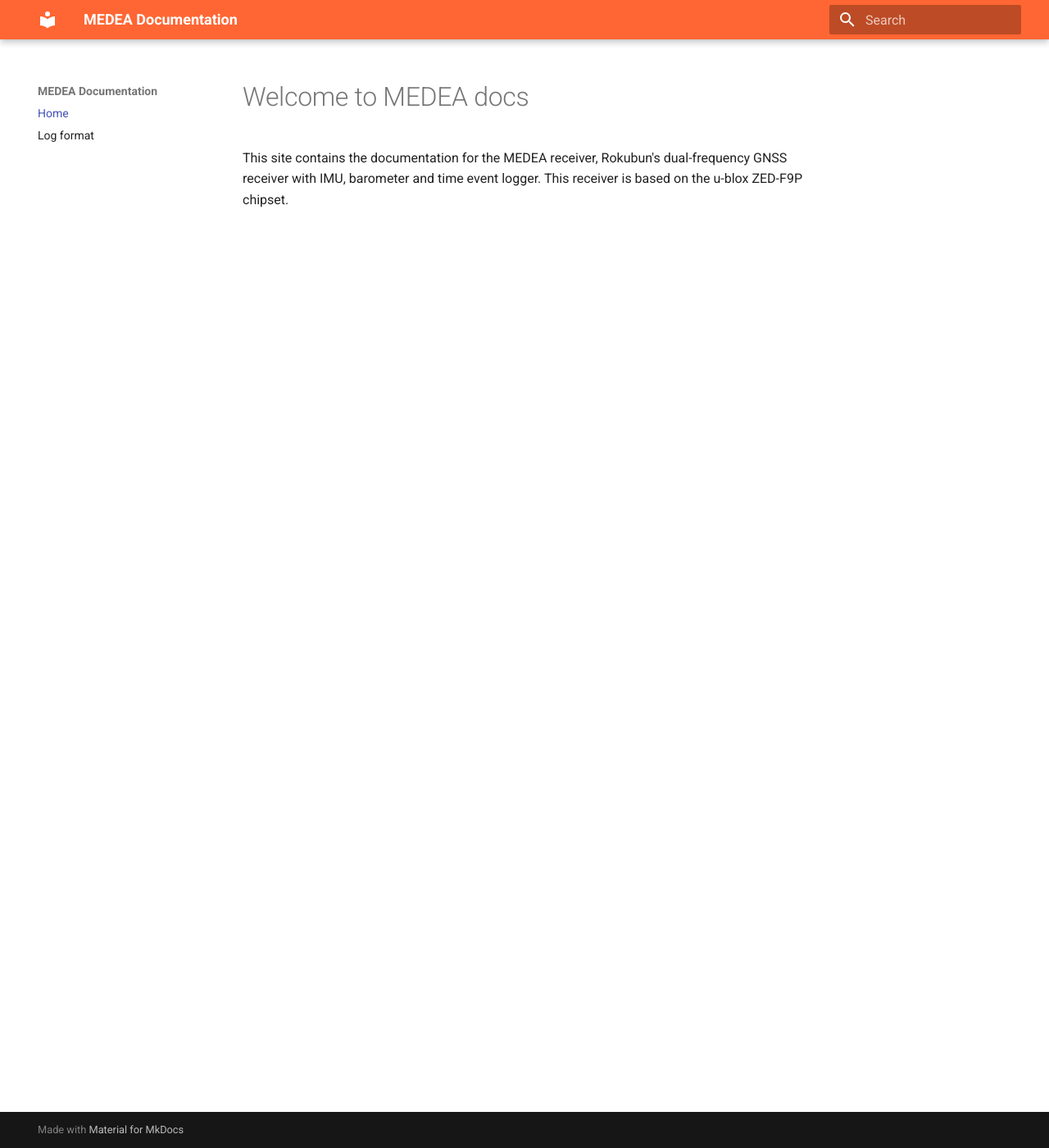
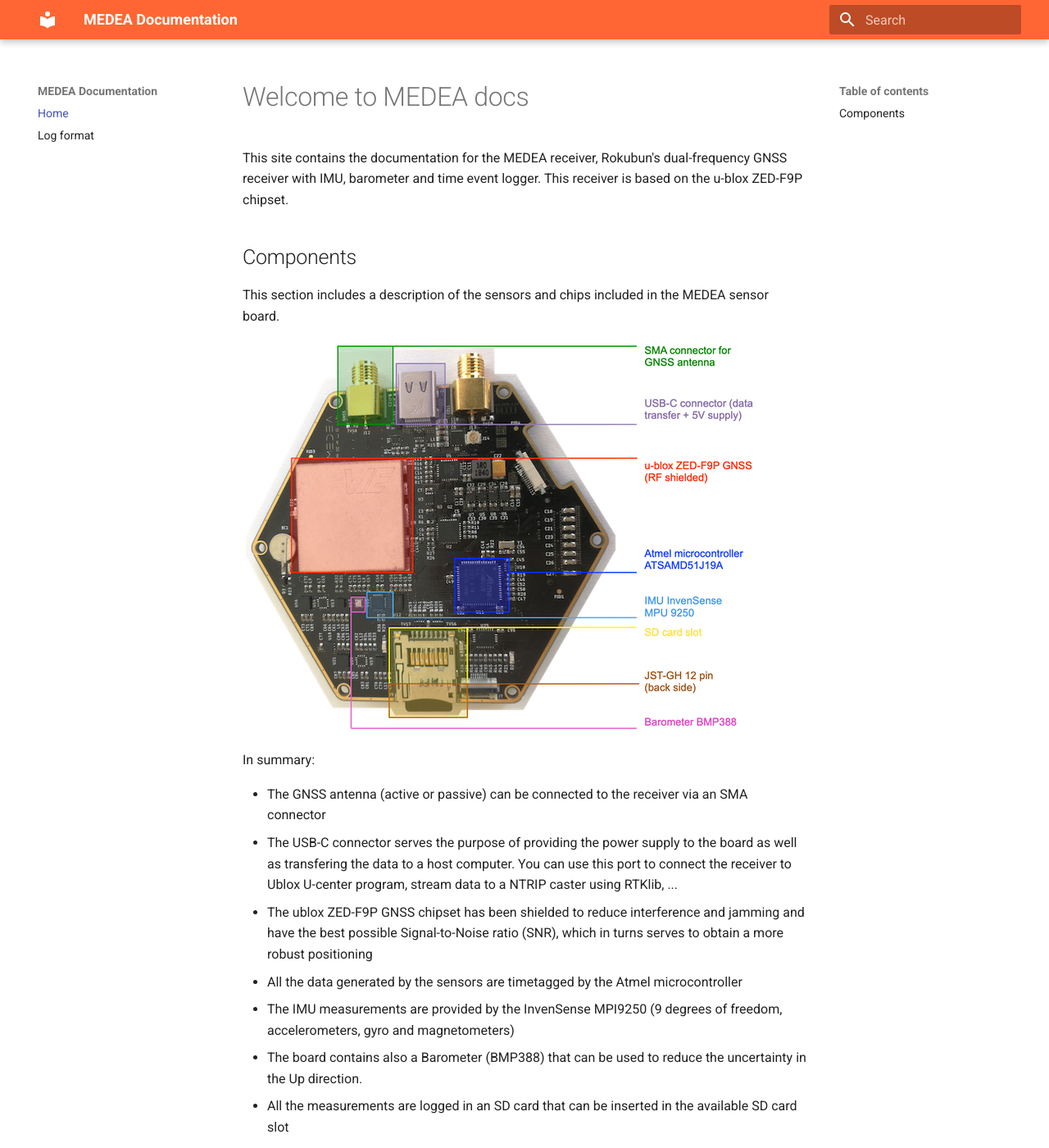
Before and after one commit to rokubun/medea-docs, an MkDocs documentation site: the page built from docs/index.md, in a window 1280 px wide and 1400 px high. Shown: the whole window at 82% size. Built offline with MkDocs 1.6.1 and Material for MkDocs 9.7.7, drawn with Linux system fonts in a browser that asks for light colours; some of the changed text lies outside the part shown.

Commit message:
feat: adding Medea Breakout in home section

```diff
--- a/docs/index.md
+++ b/docs/index.md
@@ -3,3 +3,31 @@
 This site contains the documentation for the MEDEA receiver, Rokubun's
 dual-frequency GNSS receiver with IMU, barometer and time event logger.
 This receiver is based on the u-blox ZED-F9P chipset.
+
+
+## Components
+
+This section includes a description of the sensors and chips included in
+the MEDEA sensor board.
+
+![MEDEA sensor board breakout](MedeaBreakout.png "MEDEA Sensor board breakout")
+
+In summary:
+
+- The GNSS antenna (active or passive) can be connected to the receiver via
+  an SMA connector
+- The USB-C connector serves the purpose of providing the power supply to the
+  board as well as transfering the data to a host computer. You can use this
+  port to connect the receiver to Ublox U-center program, stream data to
+  a NTRIP caster using RTKlib, ...
+- The ublox ZED-F9P GNSS chipset has been shielded to reduce interference and
+  jamming and have the best possible Signal-to-Noise ratio (SNR), which in
+  turns serves to obtain a more robust positioning
+- All the data generated by the sensors are timetagged by the Atmel microcontroller
+- The IMU measurements are provided by the InvenSense MPI9250 (9 degrees of
+  freedom, accelerometers, gyro and magnetometers)
+- The board contains also a Barometer (BMP388) that can be used to reduce
+  the uncertainty in the Up direction.
+- All the measurements are logged in an SD card that can be inserted in the
+  available SD card slot
+- In the back of the board
```
Also changed, not shown: docs/MedeaBreakout.png (added).
